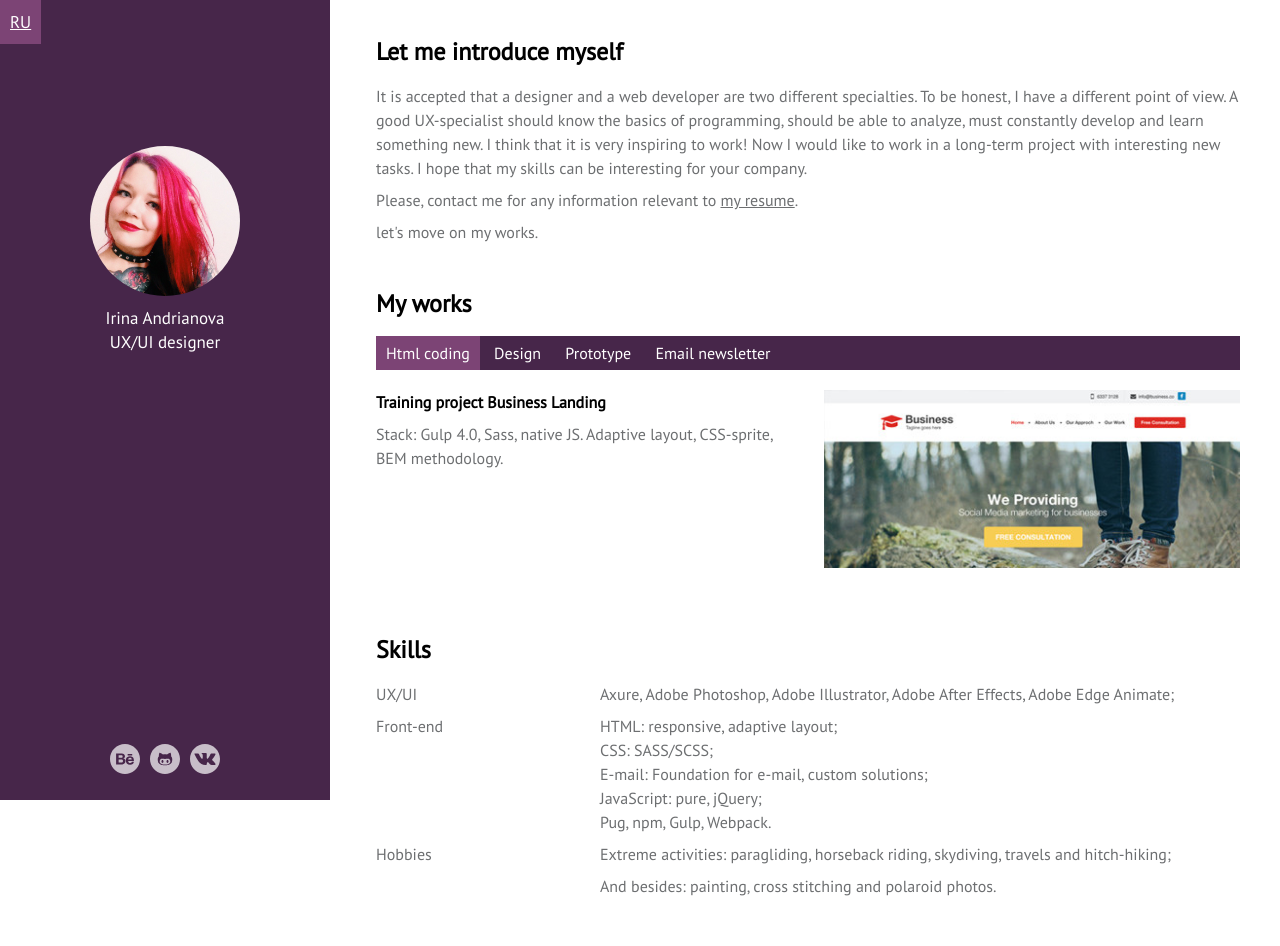
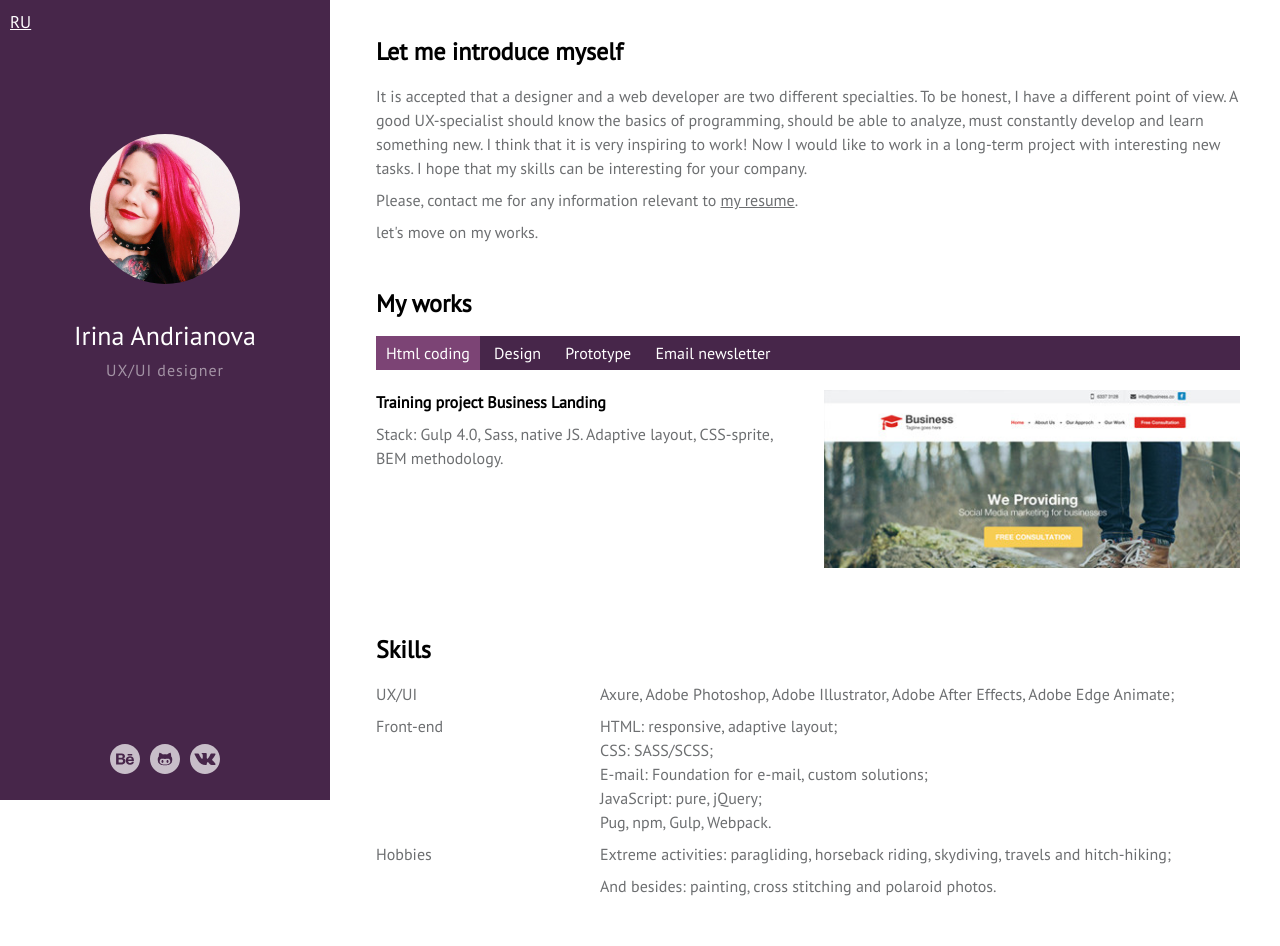
Before and after one commit to irinaoxymoron/install, a website: page app/index.html in a window 1280 px wide. Drawn offline with nearby package versions, Linux system fonts and the light colour scheme; files that its build step writes are made by us from their sources; files whose address does not match are found by name.

```diff
--- a/app/html-part/header.html
+++ b/app/html-part/header.html
@@ -7,7 +7,7 @@
 			<figure class="logo col-xs-12" rol='banner'>
 				<img src="../img/photo.jpg" alt="logo irina andrianova" class="logo__photo">
 				<span class="logo__text" data-id="name" id="name">Irina Andrianova</span>
-				<span class="logo__text" id="range">UX/UI designer</span>
+				<span class="logo__description" id="range">UX/UI designer</span>
 			</figure>
 			<div class="header__socials col-xs-12">
 				<div class="header__wrap">
--- a/app/scss/modules/_header.scss
+++ b/app/scss/modules/_header.scss
@@ -3,16 +3,25 @@
   justify-content: center;
   align-items: center;
   flex-direction: column;
-  margin-top: 20px;
-  margin-bottom: 11px;
+  margin: 20px 0;
 
   &__text {
     display: block;
     text-align: center;
+    font-size: 26px;
+  }
+
+  &__description {
+    display: block;
+    text-align: center;
+    font-size: 16px;
+    letter-spacing: 1px;
+    margin-top: 10px;
+    opacity: .5;
   }
 
   &__photo {
-    margin-bottom: 10px;
+    margin-bottom: 40px;
     width: 150px;
     height: 150px;
     border-radius: 50%;
@@ -45,6 +54,8 @@
   &__interlink {
     position: absolute;
     padding: 10px;
+    transition: .5s;
+    border-radius: 50%;
 
     &:hover {
       background: $tab-color;
```
Also changed, not shown: dist/css/style.css, dist/index.html.
